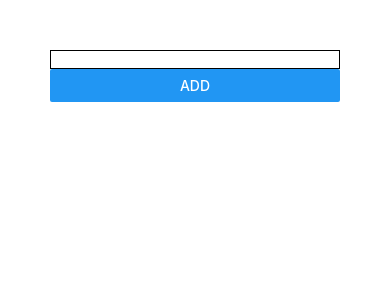
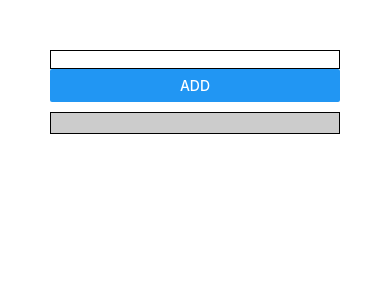
Before and after one commit to Nishantaryan/React-Native-Training-Mode, a React Native app: screen / in a window 390 px wide. Shown: the top 300 px of the page. Built offline with nearby package versions, Linux system fonts and the light colour scheme.

Commit message:
lecture 30 completed

```diff
--- a/App.js
+++ b/App.js
@@ -1,28 +1,45 @@
 import React, { useState } from 'react';
-import { Text, View,TextInput,Button,StyleSheet } from 'react-native';
+import { Text, View,TextInput,Button,StyleSheet,FlatList } from 'react-native';
+
 
 const App = () => {
-  const [setGoal,getGoal] = useState('');
-  const userInput = () => {
-      getGoal(text);
+
+
+const [goalsItems,variableForHoldingUserText] = useState('');
+const [goalsArray,goalsEmptyArray] = useState([]);
+
+  const getUserInput = (text) => {
+    variableForHoldingUserText(text);
   }
-  const printOnConsole = ""  ;
+
+  const onButtonTouch = () => {
+     goalsEmptyArray(existingGoal =>  [...existingGoal, { key : Math.random, value : goalsItems  }] );
+    };
+
+
 
   return (
        <View style = {styles.container} >
            <View>
-               <TextInput onChangeText = {userInput} style = {styles.textInput}/>
-               <Button title = "Add" onPress = {printOnConsole} />
+               <TextInput onChangeText = {getUserInput} style = {styles.textInput}/>
+               <Button title = "Add" onPress={onButtonTouch} />
            </View>
 
-           <View>
+          <FlatList
+                   style = {styles.listItem}
+                   keyExtractor = { (item,index) => item.key}
+                   data = {goalsArray}
+                   renderItem={itemIterator => (
+                      <View>
+                        <Text>{itemIterator.item.value}</Text>
+                      </View>
+          )} />
 
-  </View>
        </View>
 
   );
-  }
 
+          }
   const styles = StyleSheet.create({
     container : {
       padding : 50
@@ -30,6 +47,13 @@ const App = () => {
     textInput : {
       borderWidth : 1,
       borderColor : 'black'
+    },
+    listItem: {
+      padding: 10,
+      marginVertical: 10,
+      backgroundColor: '#ccc',
+      borderColor: 'black',
+      borderWidth: 1
     }
   })
 
```
